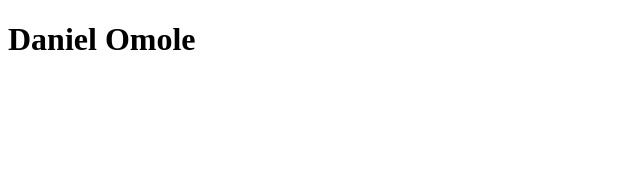
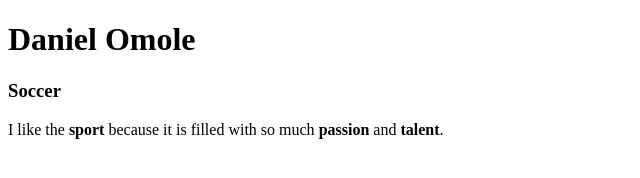
Before and after one commit to 44-563-Web-Apps-S23/44563-webapps-assignment-3-Daniel1012345, a plain HTML site: page index.html in a window 1280 px wide. Shown: the whole page, without its empty margins (0-640 px from the left). Drawn offline with Linux system fonts and the light colour scheme.

Commit message:
answered part 3

```diff
--- a/index.html
+++ b/index.html
@@ -6,5 +6,10 @@
 
     <body>
         <h1>Daniel Omole</h1>
+        <h3>Soccer</h3>
+        <p>
+            I like the <b>sport</b> because it is filled with so much <b>passion</b> and <b>talent</b>.
+        </p>
+
     </body>
 </html>
```
